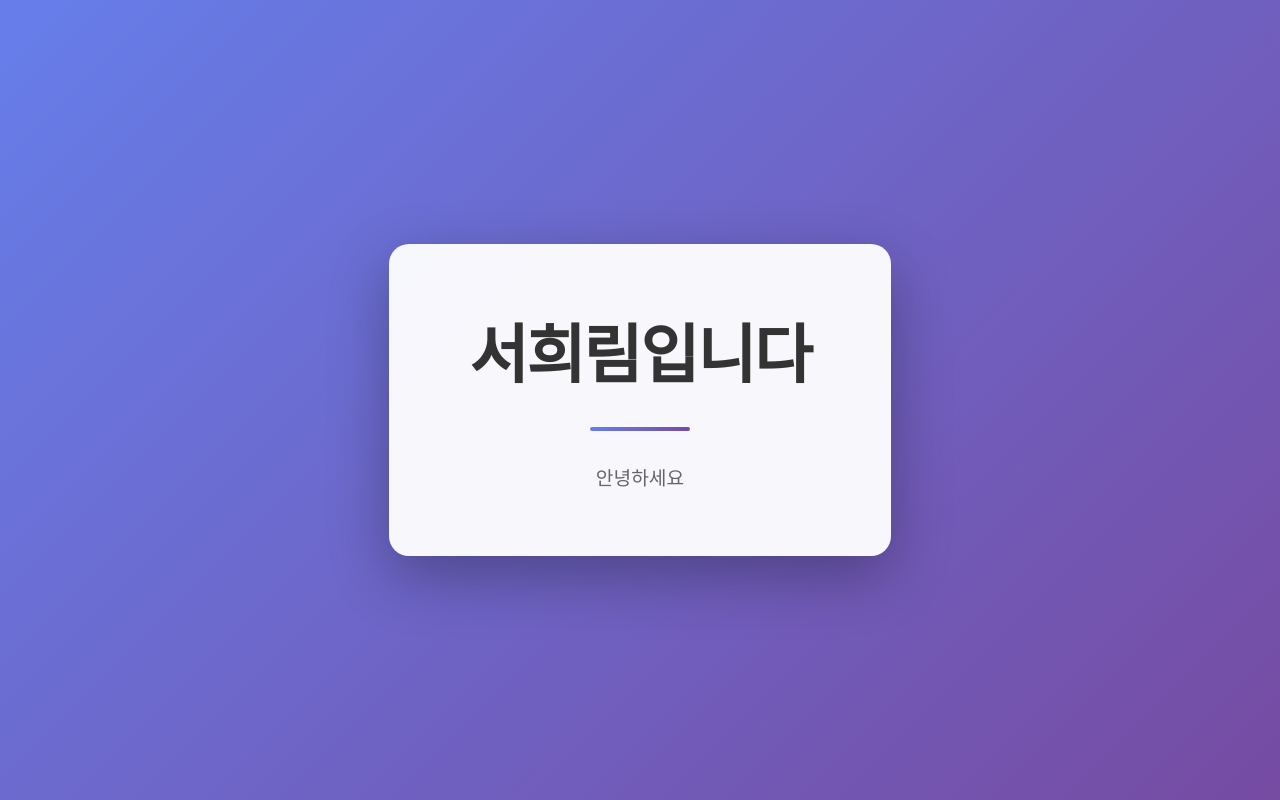
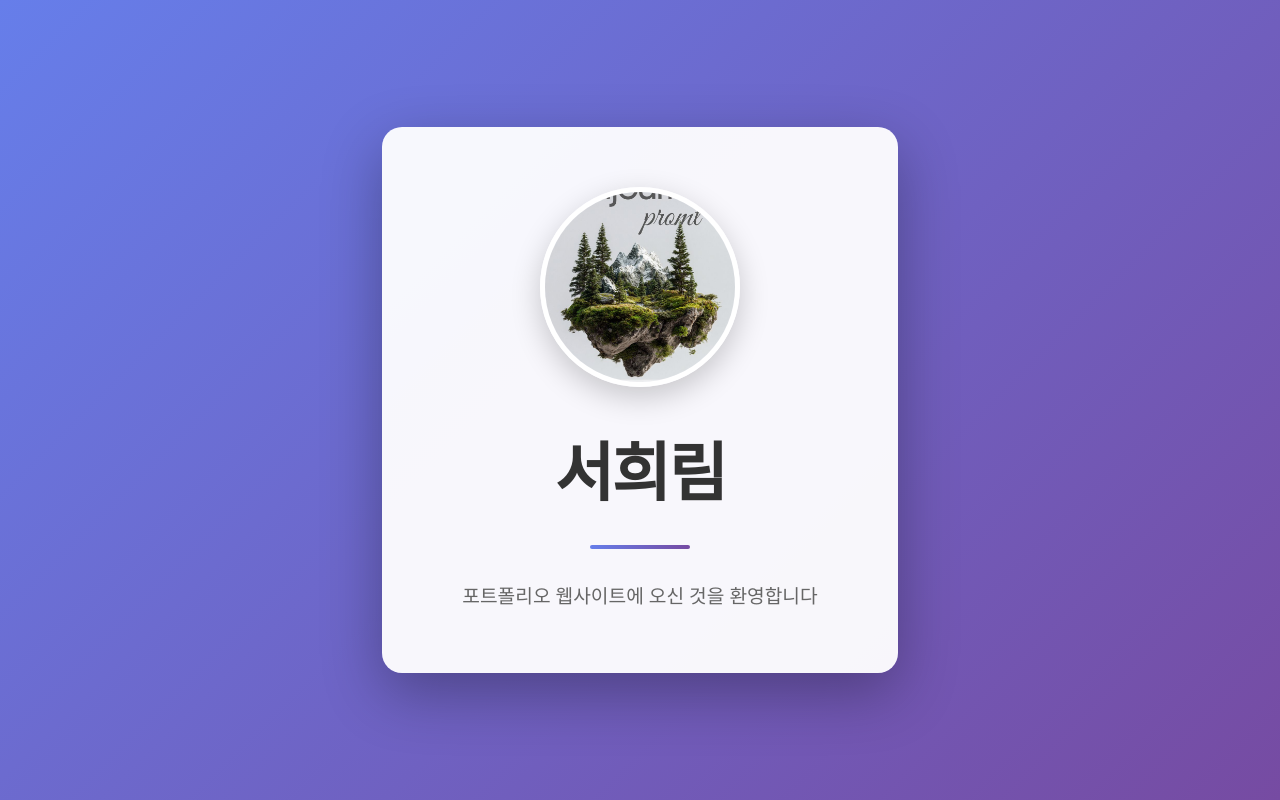
Before and after one commit to seohuilim43/seohuilim43.github.io, a plain HTML site: page index.html in a window 1280 px wide. Drawn offline with Linux system fonts and the light colour scheme.

Commit message:
Update index.html

```diff
--- a/index.html
+++ b/index.html
@@ -40,6 +40,16 @@
             }
         }
 
+        .profile-image {
+            width: 200px;
+            height: 200px;
+            border-radius: 50%;
+            object-fit: cover;
+            margin-bottom: 30px;
+            border: 5px solid white;
+            box-shadow: 0 10px 30px rgba(0, 0, 0, 0.2);
+        }
+
         h1 {
             font-size: 4rem;
             color: #333;
@@ -79,9 +89,10 @@
 </head>
 <body>
     <div class="container">
-        <h1>서희림입니다</h1>
+        <img src="images/profile.jpg" alt="서희림 프로필" class="profile-image">
+        <h1>서희림</h1>
         <div class="divider"></div>
-        <p>안녕하세요</p>
+        <p>포트폴리오 웹사이트에 오신 것을 환영합니다</p>
     </div>
 </body>
 </html>
```
